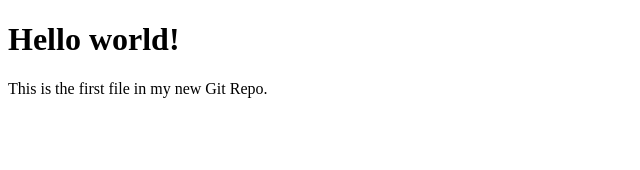
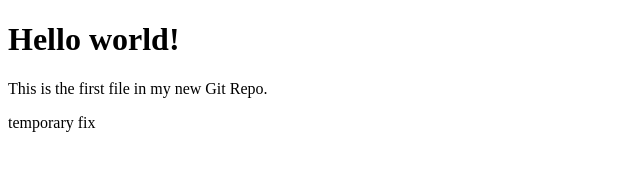
Before and after one commit to mmayo-FH/github-tutorial, a plain HTML site: page index.html in a window 1280 px wide. Shown: the whole page, without its empty margins (0-640 px from the left). Drawn offline with Linux system fonts and the light colour scheme.

Commit message:
fixed imaginary emergency

```diff
--- a/index.html
+++ b/index.html
@@ -7,6 +7,6 @@
 
 <h1>Hello world!</h1>
 <p>This is the first file in my new Git Repo.</p>
-
+<p>temporary fix</p>
 </body>
 </html>
```
